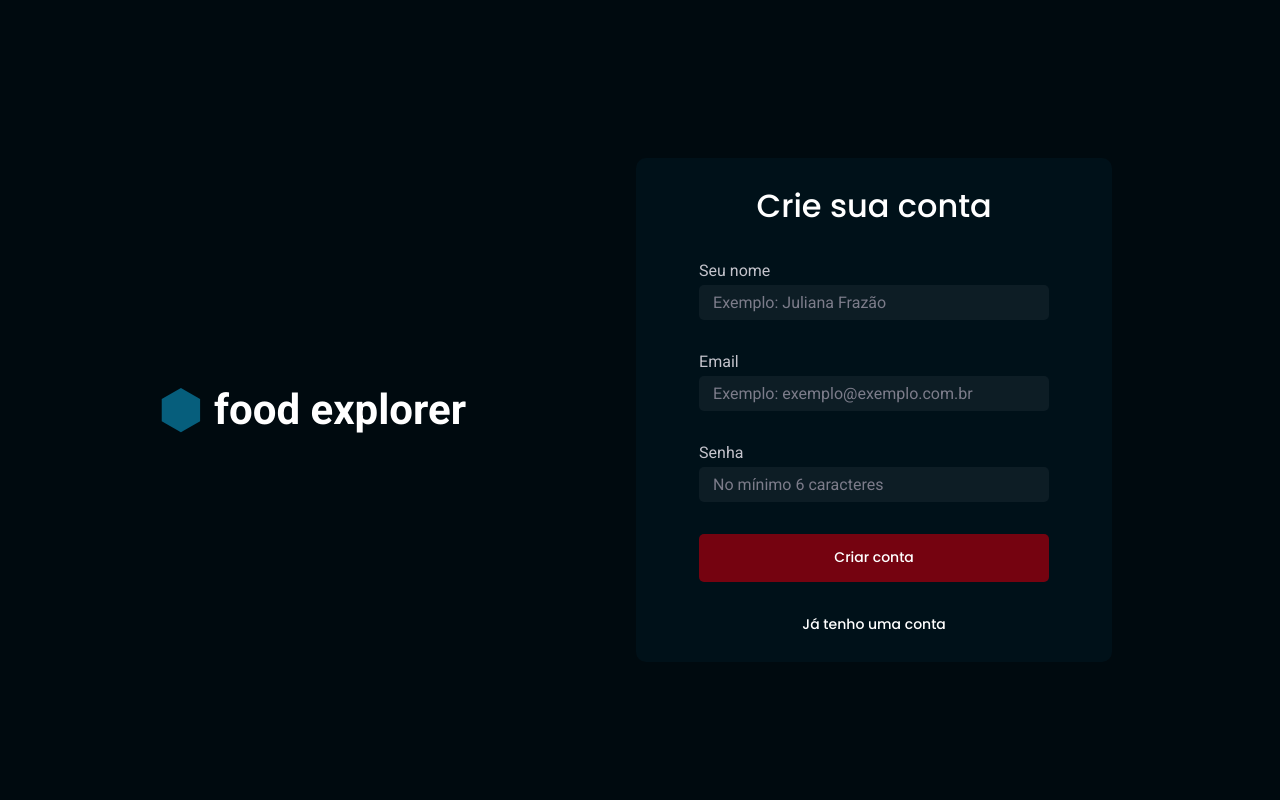
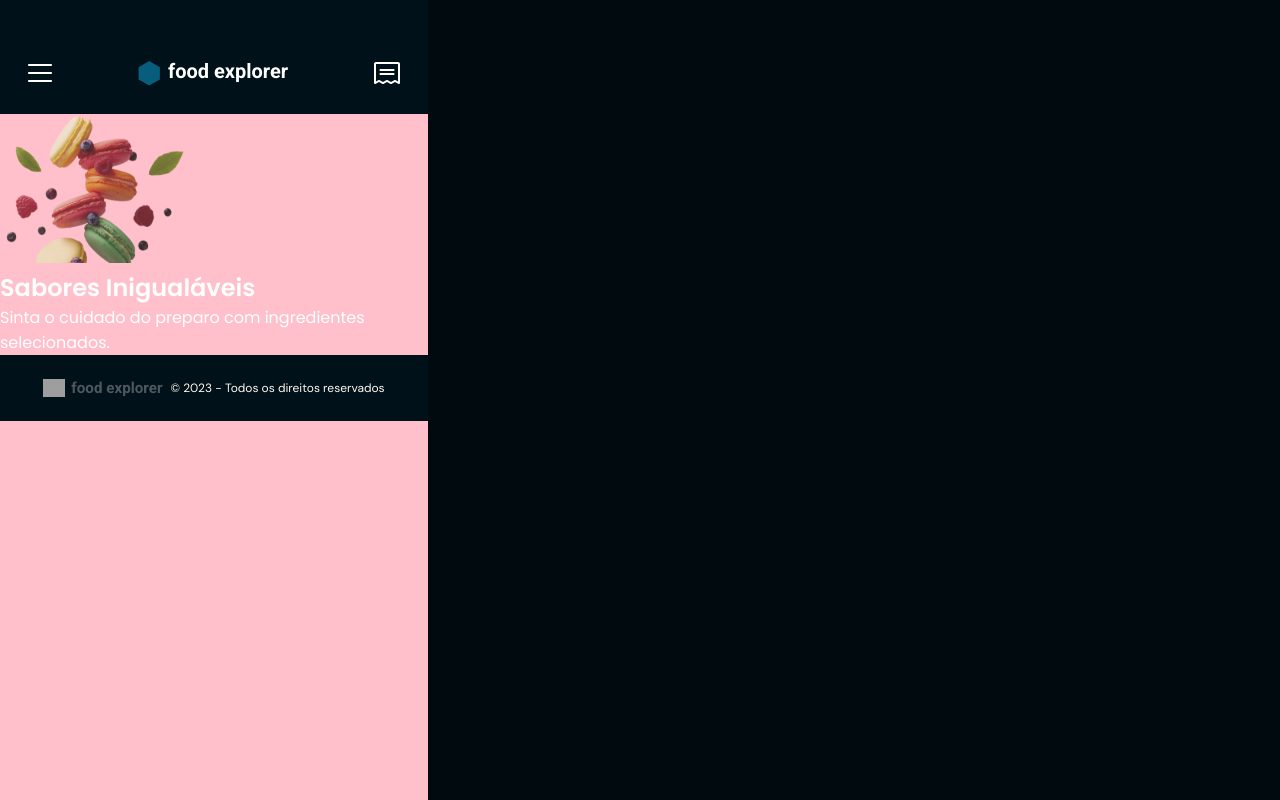
Before and after one commit to LaraAEC/foodExplorer_page, a React (Vite) app: page / in a window 1280 px wide. Built offline with nearby package versions, Linux system fonts and the light colour scheme; grey boxes are pictures that could not be loaded.

Commit message:
Iniciando a page Home.

```diff
--- /dev/null
+++ b/src/components/Section/index.jsx
@@ -0,0 +1,10 @@
+import { Container } from "./styles";
+
+export function Section({ title, children }) {
+  return (
+    <Container>
+      <h2>{title}</h2>
+      {children}
+    </Container>
+  );
+}
--- /dev/null
+++ b/src/components/Section/styles.js
@@ -0,0 +1,22 @@
+import styled from 'styled-components';
+
+export const Container = styled.section`
+  margin: 28px 0;
+
+  > h2 {
+    border-bottom-width: 1px;
+    border-bottom-style: solid;
+    border-bottom-color: ${({ theme }) => theme.COLORS.BACKGROUND_700};
+
+    padding-bottom: 16px;
+    margin-bottom: 28px;
+
+    color: ${({ theme }) => theme.COLORS.GRAY_100};
+    font-size: 20px;
+    font-weight: 400;
+  }
+`
+/* Observações
+ padding-bottom: 16px; => Em h2 para a linha não ficar tão colocada no texto do título.
+ margin-bottom: 28px; => Uma folga para quem estiver embaixo se afastar um pouco, no caso o children.
+*/
--- a/src/main.jsx
+++ b/src/main.jsx
@@ -5,7 +5,7 @@ import { ThemeProvider } from 'styled-components';
 import GlobalStyles from './styles/global';
 import theme from './styles/theme';
 
-import { SignUp } from './pages/SignUp'
+import { Home } from './pages/Home'
 
 
 
@@ -14,7 +14,7 @@ ReactDOM.createRoot(document.getElementById('root')).render(
 
     <ThemeProvider theme={theme}>
       <GlobalStyles />
-      <SignUp />
+      <Home />
     </ThemeProvider>
 
   </React.StrictMode>,
--- a/src/pages/Home/index.jsx
+++ b/src/pages/Home/index.jsx
@@ -1,26 +1,30 @@
 import { Container } from './styles';
 
 import { NavBar } from '../../components/NavBar';
+import BannerSvg from '../../assets/banner.svg'
+import { Section } from '../../components/Section';
+import { Footer } from '../../components/Footer';
 
 
 export function Home() {
   return (
     <Container>
 
-      <header>
-        <NavBar />
+      <NavBar />
 
-      </header>
+      <div id="Banner">
+        <img
+            src={ BannerSvg }
+            alt="Imagem de 'polígono azul'."
+          />
+        <h2>Sabores Inigualáveis</h2>
+        <p>Sinta o cuidado do preparo com ingredientes selecionados.</p>
+      </div>
 
 
-      <main>
 
-      </main>
 
-      <footer>
-
-      </footer>
-
+      <Footer />
 
     </Container>
   )
--- a/src/pages/Home/styles.js
+++ b/src/pages/Home/styles.js
@@ -4,11 +4,8 @@ export const Container = styled.div`
   width:100%;
   height: 100vh;
 
-  display: grid;
-  grid-template-rows: 11.4rem auto;
-  grid-template-areas:
-  "header"
-  "content";
+  display: flex;
+  flex-direction: column;
 
   max-width: 42.8rem;
 
--- a/src/pages/Menu/index.jsx
+++ b/src/pages/Menu/index.jsx
@@ -2,7 +2,7 @@ import { Container } from './styles';
 
 import { FiSearch } from 'react-icons/fi';
 
-import { Footer } from '../../components/Footer'
+import { Footer } from '../../components/Footer';
 import { Input } from '../../components/Input';
 
 import CloseSvg from '../../assets/close.svg';
```
Also changed, not shown: src/assets/banner.svg (added), src/components/Dish/index.jsx (added), src/components/Dish/styles.js (added), src/components/DishItem/index.jsx (added), src/components/DishItem/styles.js (added), src/components/Ingredient/index.jsx (added), src/components/Ingredient/styles.js (added).
